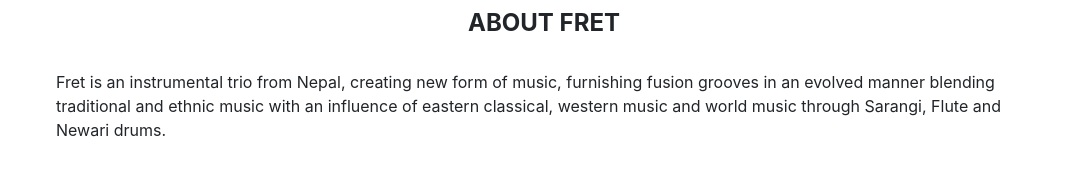
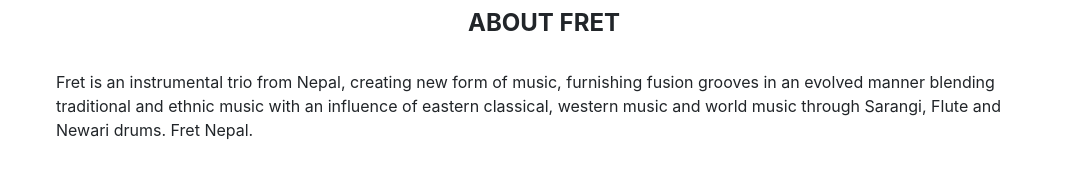
Before and after one commit to kiir33/fret, a React (Create React App) app: page / in a window 1280 px wide. Shown: the part 495-687 px from the top of the page, without its empty margins (96-1183 px from the left). Built offline with nearby package versions, Linux system fonts and the light colour scheme.

Commit message:
Added about changes

```diff
--- a/src/components/Intro.js
+++ b/src/components/Intro.js
@@ -10,6 +10,7 @@
           fusion grooves in an evolved manner blending traditional and ethnic music with an
           influence of eastern classical, western music and world music through Sarangi, Flute
           and Newari drums.
+          Fret Nepal.
          </p>
       </div>
       {/* <div className="mx-auto my-2 col-md-12 col-lg-4">
```
